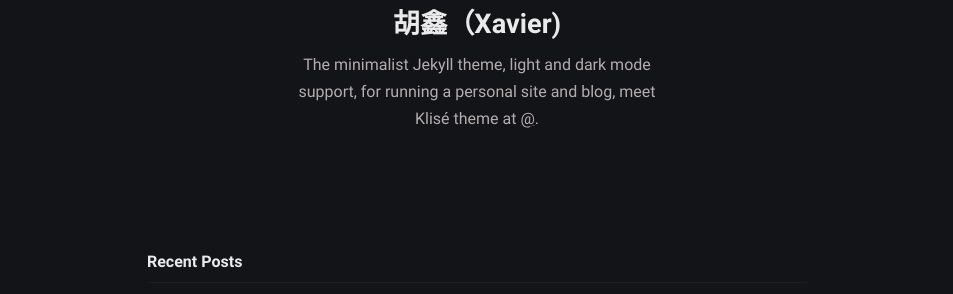
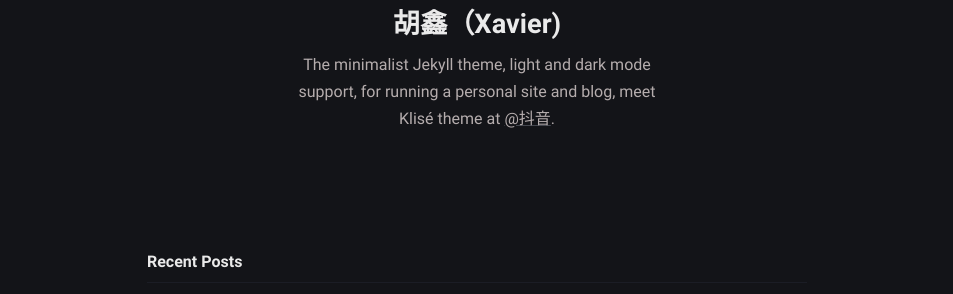
Before and after one commit to X-Vier/super-turmeric-17d7d, a Jekyll site: the page built from index.md, in a window 1280 px wide. Shown: the part 249-543 px from the top of the page, without its empty margins (163-1116 px from the left). Built offline with Jekyll 4.4.1, drawn with Linux system fonts in a browser that asks for light colours.

Commit message:
_config.yml: updated bio in author

```diff
--- a/_config.yml
+++ b/_config.yml
@@ -14,7 +14,7 @@ author:
     The minimalist Jekyll theme, light and dark mode support, for running a
     personal site and blog,  meet Klisé theme at <a
     href="https://github.com/piharpi/jekyll-klise" target="_blank"
-    rel="noopener">@</a>.
+    rel="noopener">@抖音</a>.
   username: username
   github: github_username
   twitter: twitter_username
```
